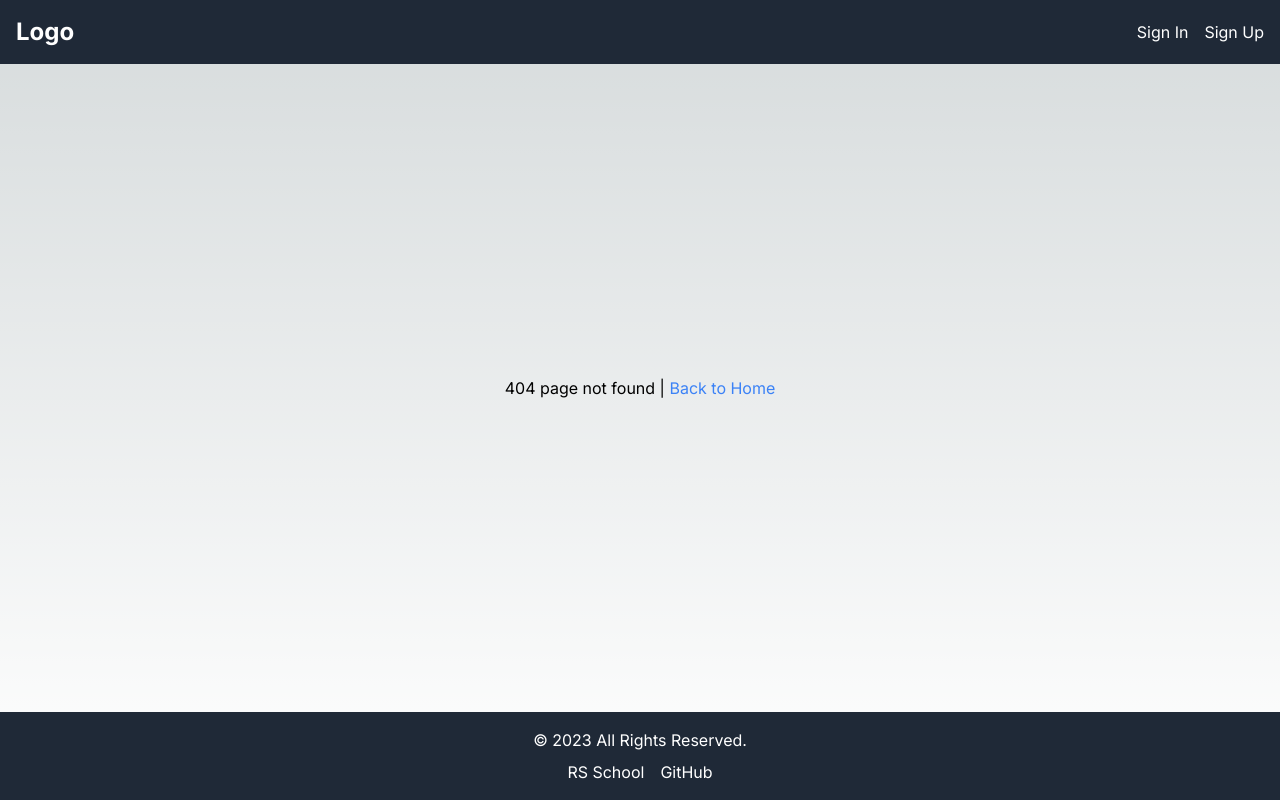
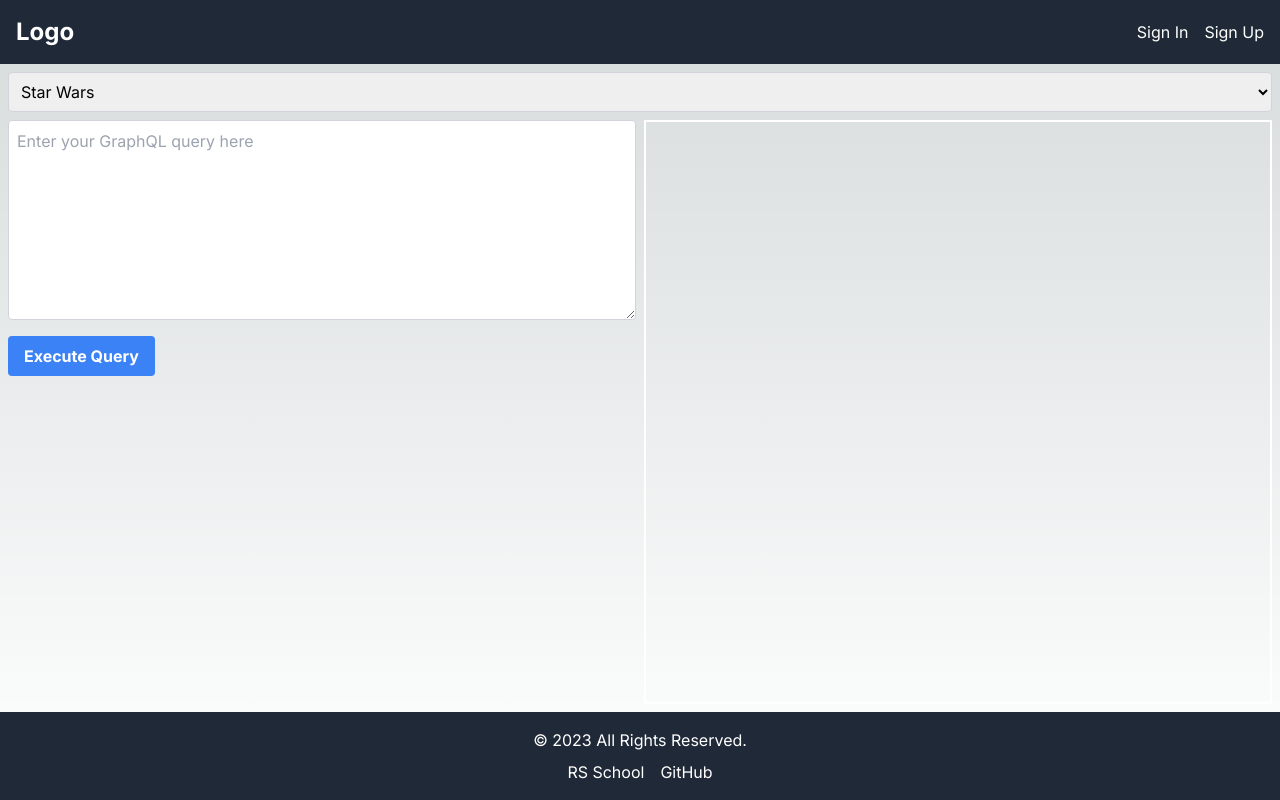
Before and after one commit to aleksem07/graphiql-app, a Next.js app in the folder graphql-app/: page /editor in a window 1280 px wide. Before the commit this address had no page. Built offline with nearby package versions, Linux system fonts and the light colour scheme.

Commit message:
feat: add editor page

```diff
--- /dev/null
+++ b/graphql-app/src/app/editor/page.tsx
@@ -0,0 +1,83 @@
+'use client';
+import { useState } from 'react';
+
+export default function EditorPage() {
+  const API_LIST = {
+    POKEMON: 'https://graphql-pokemon2.vercel.app/api',
+    STARWARS: 'https://swapi-graphql.netlify.app/.netlify/functions/index',
+  };
+  const [query, setQuery] = useState('');
+  const [response, setResponse] = useState('');
+  const [api, setApi] = useState(API_LIST.STARWARS);
+
+  const handleQueryKeyDown = (event: React.KeyboardEvent<HTMLTextAreaElement>) => {
+    if (event.key === 'Enter' && !event.shiftKey) {
+      event.preventDefault();
+      executeQuery();
+    }
+    if (event.key === 'Escape') {
+      setQuery('');
+    }
+  };
+
+  const handleApiChange = (event: React.ChangeEvent<HTMLSelectElement>) => {
+    setApi(event.target.value);
+  };
+
+  const handleQueryChange = (event: React.ChangeEvent<HTMLTextAreaElement>) => {
+    setQuery(event.target.value);
+  };
+
+  const executeQuery = async () => {
+    try {
+      const response = await fetch(api, {
+        method: 'POST',
+        headers: {
+          'Content-Type': 'application/json',
+        },
+        body: JSON.stringify({ query }),
+      });
+      const data = await response.json();
+      setResponse(JSON.stringify(data, null, 2));
+    } catch (error) {
+      console.error(error);
+    }
+  };
+
+  return (
+    <main className="flex-1 flex flex-col gap-2 m-2">
+      <div className="w-full">
+        <select
+          className="w-full border border-gray-300 rounded p-2 text-black"
+          onChange={handleApiChange}
+          value={api}
+        >
+          <option value={API_LIST.STARWARS}>Star Wars</option>
+          <option value={API_LIST.POKEMON}>Pokemon</option>
+          <option value="">Other...</option>
+        </select>
+      </div>
+      <div className="grid grid-cols-2 w-full flex-1 gap-2">
+        <div className="flex-1 flex-col">
+          <textarea
+            className="flex-1 border border-gray-300 rounded p-2 text-black"
+            value={query}
+            onChange={handleQueryChange}
+            placeholder="Enter your GraphQL query here"
+            style={{ width: '100%', height: '200px', marginBottom: '10px' }}
+            onKeyDown={handleQueryKeyDown}
+          />
+          <button
+            className="bg-blue-500 hover:bg-blue-700 text-white font-bold py-2 px-4 rounded"
+            onClick={executeQuery}
+          >
+            Execute Query
+          </button>
+        </div>
+        <div className="flex-1 border-2 border-solid border-white p-2">
+          <pre className="whitespace-pre-wrap">{response}</pre>
+        </div>
+      </div>
+    </main>
+  );
+}
--- a/graphql-app/src/app/page.tsx
+++ b/graphql-app/src/app/page.tsx
@@ -1,7 +1,13 @@
+import Link from 'next/link';
+
 export default function Home() {
   return (
     <main className="flex-1 flex items-center justify-center">
       <h1>Main page</h1>
+      <span>&nbsp;|&nbsp;</span>
+      <Link href="/editor" className="text-blue-500">
+        Go to Editor
+      </Link>
     </main>
   );
 }
--- a/graphql-app/src/const/routes.ts
+++ b/graphql-app/src/const/routes.ts
@@ -2,4 +2,5 @@
   HOME = '/',
   SING_IN = '/sign-in',
   SING_UP = '/sign-up',
+  EDITOR = '/editor',
 }
```
